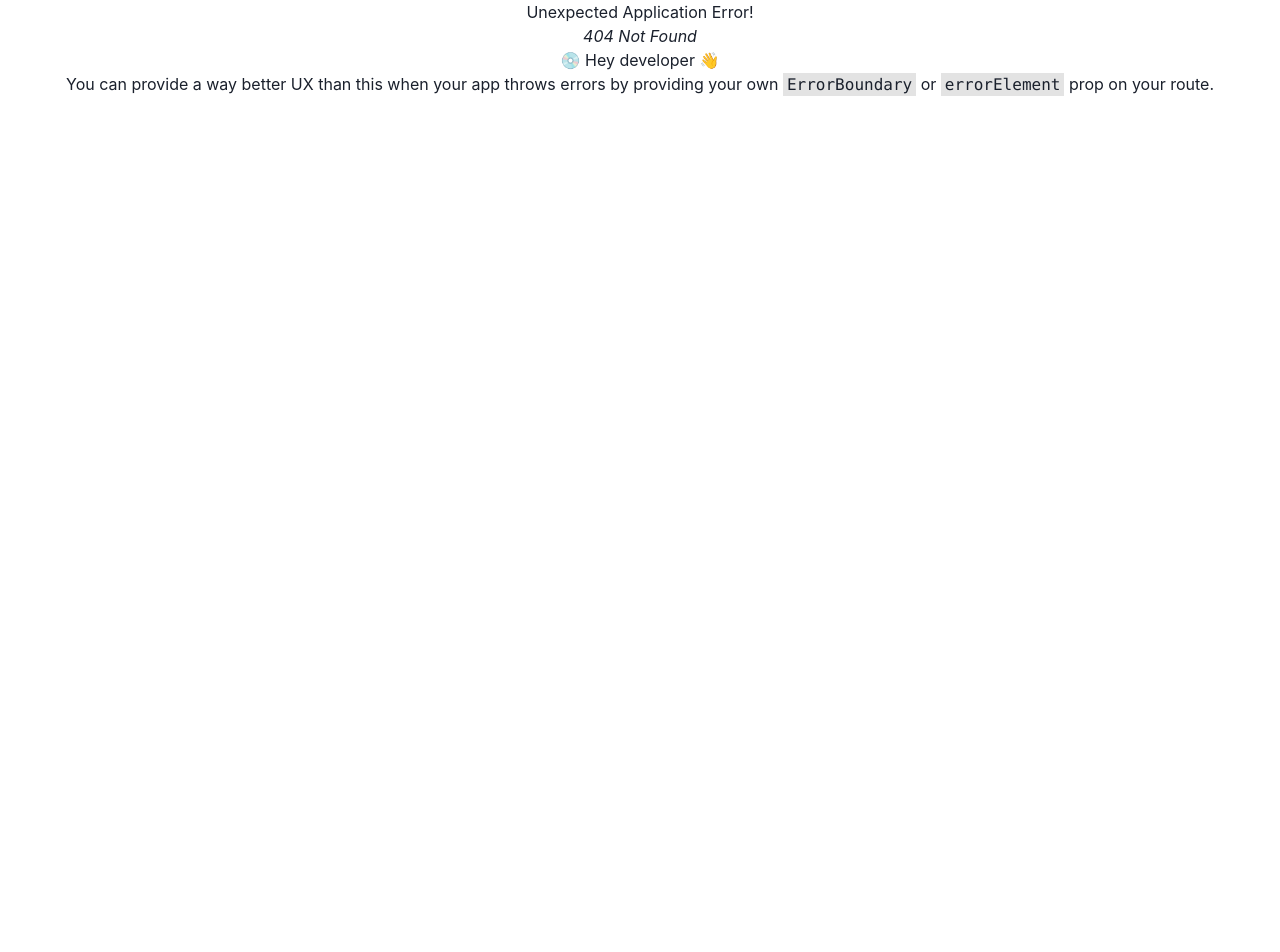
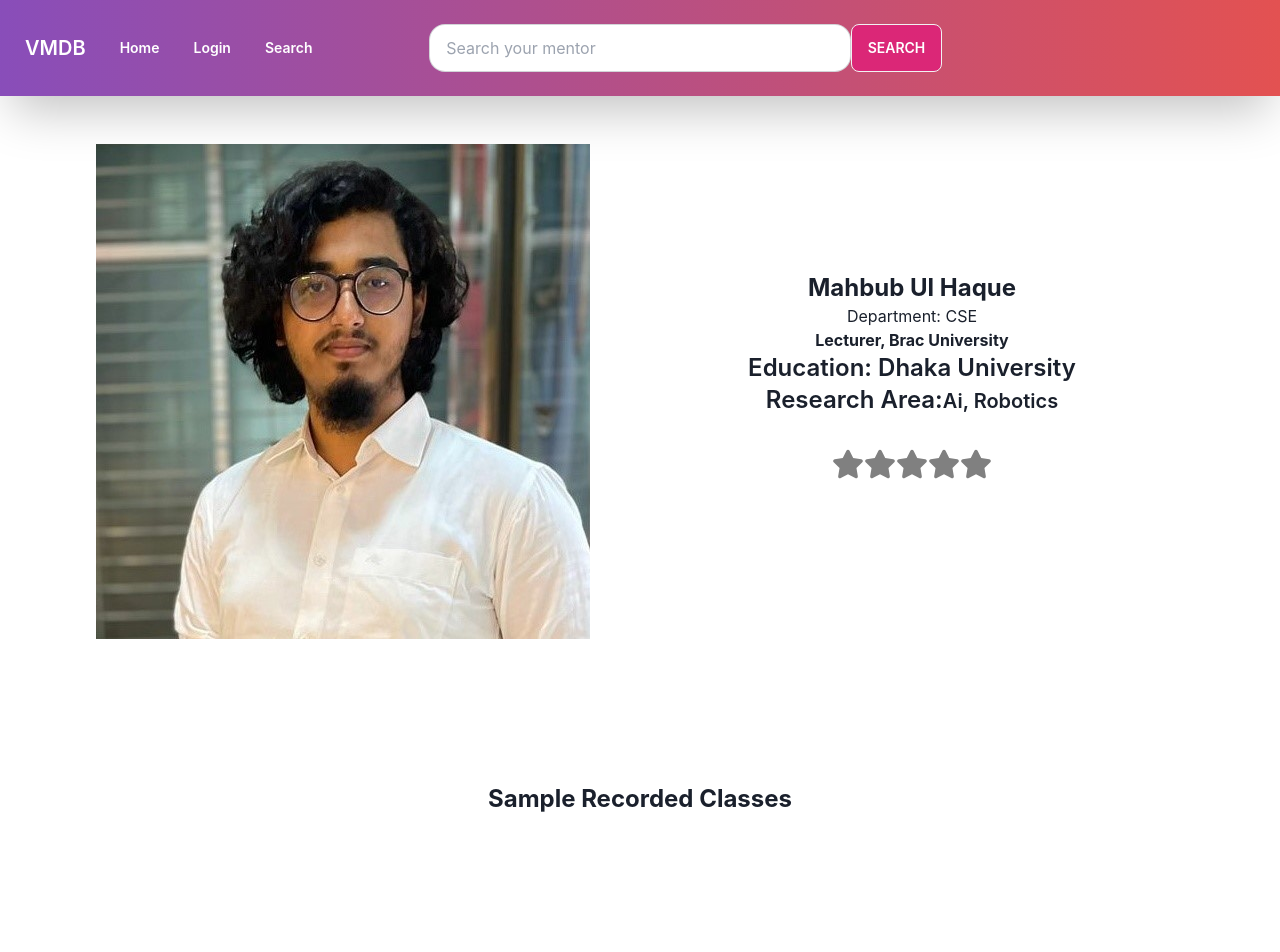
Before and after one commit to ArifinRafi/Virtual_mentor_database-VMDB-, a React (Create React App) app: page /Mentor in a window 1280 px wide. Before the commit this address had no page. Shown: the top 952 px of the page. Before the commit the page ends 800 px from the top, so only its background shows below. Built offline with nearby package versions, Linux system fonts and the light colour scheme.

Commit message:
Commit message for submodule changes

```diff
--- a/src/App.css
+++ b/src/App.css
@@ -28,6 +28,7 @@
   color: #61dafb;
 }
 
+
 @keyframes App-logo-spin {
   from {
     transform: rotate(0deg);
--- a/src/App.js
+++ b/src/App.js
@@ -7,6 +7,7 @@ import Home from './pages/Home'
 import Search from './pages/Search';
 import Profile from './pages/Profile';
 import Main from './Layout/Main';
+import Mentor from './pages/Mentor';
 
 function App() {
   const router = createBrowserRouter([
@@ -16,7 +17,8 @@ function App() {
   {path:'/Login', element: <Login></Login>},
   {path:'/Home', element: <Home></Home>},
   {path:'/Search', element: <Search></Search>},
-  {path:'/Profile', element: <Profile></Profile>}]},
+  {path:'/Profile', element: <Profile></Profile>},
+  {path:'/Mentor', element: <Mentor></Mentor>}]},
 
   ])
   return (
--- /dev/null
+++ b/src/components/Rating.js
@@ -0,0 +1,30 @@
+import React, { useState } from 'react';
+import { FaStar } from 'react-icons/fa';
+
+const Rating = () => {
+  const [rating, setRating] = useState(null);
+
+  return (
+    <div className='flex'>
+      {[...Array(5)].map((star, index) => {
+        const currentRating = index + 1;
+        return (
+          <label key={index}>
+            <input
+            className='hidden cursor-pointer'
+              type='radio'
+              name='rating'
+              value={currentRating}
+              onClick={() => setRating(currentRating)}
+            />
+            <FaStar size={32} color={currentRating <=rating ? 'yellow' : 'gray'} />
+          </label>
+        );
+
+      })}
+      {/* <p>Your rating is {rating}</p> */}
+    </div>
+  );
+};
+
+export default Rating;
--- a/src/pages/Home.js
+++ b/src/pages/Home.js
@@ -11,12 +11,9 @@ const Home = () => {
     return (
         <div>
 
-
             <Carousel></Carousel>
              <Features></Features>
              <About></About>
-
-
 
         </div>
     );
--- a/src/pages/Login.js
+++ b/src/pages/Login.js
@@ -10,7 +10,7 @@ const Login = () => {
   <div className="hero-content flex-col lg:flex-row-reverse">
     <div className="text-center lg:text-left">
       <h1 className="text-5xl font-bold">Login now!</h1>
-      <p className="py-6">Procing elit. Ea vel magni quideminima quia assumenda tempora blanditiis sequi, fugit iusto repudiandae consequatur, quibusdam facilis fuga. </p>
+      <p className="py-6"> Let's explore the world of mentors. Get your favourite courses, materials and reviews </p>
     </div>
     <LoginForm className=''></LoginForm>
   </div>
--- /dev/null
+++ b/src/pages/Mentor.js
@@ -0,0 +1,49 @@
+import React from 'react';
+import dp from '../images/mahbub.jpg'
+import YouTube from 'react-youtube'
+import Rating from '../components/Rating';
+import { Link } from 'react-router-dom';
+
+
+
+const Mentor = () => {
+    const videoId = 'https://www.youtube.com/watch?v=xNRJwmlRBNU';
+    return (
+        <div>
+            <div className='grid grid-cols-2 my-36 mx-24 '>
+            <img src={dp} className='' alt="" />
+        <div>
+        <h1 className=' text-2xl font-bold grid align-items-center mt-32'>Mahbub Ul Haque</h1>
+                <p>Department: CSE</p>
+                <p className='font-bold' >Lecturer, Brac University</p>
+
+       <span className='text-2xl font-semibold'>Education:
+        Dhaka University</span> <br />
+        <span className='text-2xl font-semibold'>Research Area:
+        <span className='text-xl'>Ai, Robotics</span></span>
+       <div className='grid justify-items-center my-8'>
+        <Rating></Rating>
+       </div>
+        </div>
+            </div>
+
+            <div className='grid justify-items'>
+            <h1 className='text-2xl font-bold'>
+                Sample Recorded Classes
+            </h1>
+            <div className='grid justify-items-center my-12'>
+                <YouTube videoId={videoId}></YouTube>
+            </div>
+
+            </div>
+            <form className='grid grid-cols-2 mx-36 my-12'>
+            <textarea className="textarea border-black w-96 h-44" placeholder="Write comments here"></textarea>
+            </form>
+            <div className='py-12'>
+                <Link to='/Login' className='text-xl '>Register <span className='text-blue-400'>here</span> For full Class</Link>
+            </div>
+        </div>
+    );
+};
+
+export default Mentor;
--- a/src/pages/Navbar.js
+++ b/src/pages/Navbar.js
@@ -1,6 +1,7 @@
 import React from 'react';
 import {Link} from 'react-router-dom'
 import {FaBeer} from 'react-icons/fa';
+import Profile from './Profile';
 
 const Navbar = () => {
 
@@ -17,7 +18,9 @@ const Navbar = () => {
   <form action="" className=''>
   <input type="text" placeholder="Search your mentor " className="input rounded-2xl input-bordered text-black w-full items-center"/>
   <div className='grid justify-items-end'>
+  <Link to='./Profile'>
   <button className='btn absolute bg-pink-600 text-white my-[-24px]'>Search</button>
+  </Link>
   </div>
   </form>
 </div>
--- a/src/pages/Profile.js
+++ b/src/pages/Profile.js
@@ -2,6 +2,8 @@ import React from 'react';
 import mahbub from '../images/mahbub.jpg'
 import '../css/Profile.css'
 import Navbar from './Navbar';
+import Mentor from './Mentor';
+import { Link } from 'react-router-dom';
 const Profile = () => {
     return (
         <div className='h-screen bg-white'>
@@ -21,15 +23,15 @@ const Profile = () => {
             <img src={mahbub} className='rounded-3xl w-32 m-12 ' alt="" />
 
             <div>
-                <h1 className=' text-2xl font-bold grid align-items-center mt-16'>Mahbub Ul Haque</h1>
+                <h1 className=' text-2xl font-bold grid bg-slate-100 align-items-center mt-16'>Mahbub Ul Haque</h1>
                 <p >Department: CSE</p>
                 <p className='font-bold'>Lecturer, Brac University</p>
             </div>
-            <button className='btn btn-primary mt-20 mx-10'>View Profile</button>
+            <Link to='/Mentor' className='btn btn-primary mt-20 mx-10'>View Profile</Link>
 
            </div>
 
-           <div className='grid grid-cols-3 hover:bg-slate-200 bg-slate-100 bg-white border-rounded profile-section mt-12 mx-auto'>
+           {/* <div className='grid grid-cols-3 hover:bg-slate-200 bg-slate-100 bg-white border-rounded profile-section mt-12 mx-auto'>
             <img src={mahbub} className='rounded-3xl w-32 m-12 ' alt="" />
 
             <div>
@@ -38,7 +40,7 @@ const Profile = () => {
                 <p className='font-bold'>Lecturer, Brac University</p>
             </div>
             <button className='btn btn-primary mt-20 mx-10'>View Profile</button>
-           </div>
+           </div> */}
         </div>
     );
 };
```
